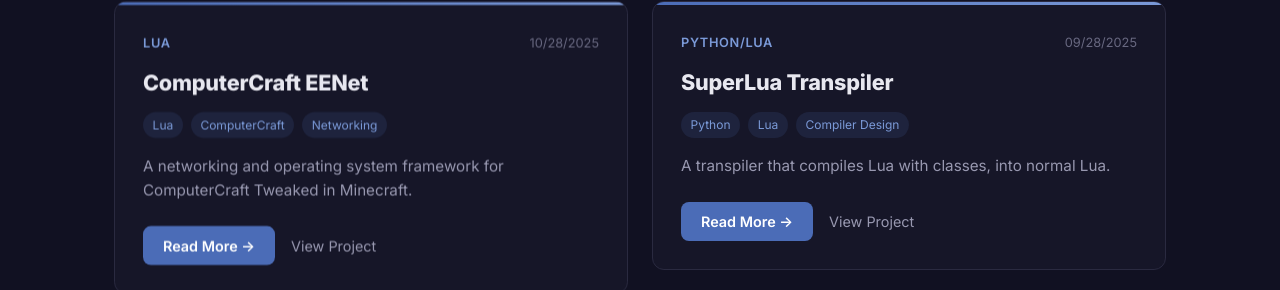
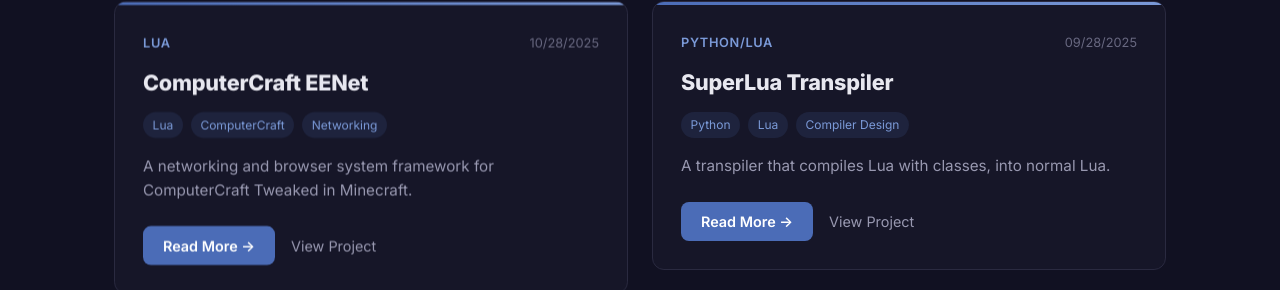
Before and after one commit to efraim132/PersonalSite, a React (Vite) app: page / in a window 1280 px wide. Shown: the part 2084-2374 px from the top of the page. Built offline with nearby package versions, Linux system fonts and the light colour scheme.

Commit message:
Add ScrollToTop component to reset scroll position on route change; update project description for clarity

```diff
--- a/src/App.tsx
+++ b/src/App.tsx
@@ -1,4 +1,5 @@
-import { Routes, Route } from 'react-router'
+import { Routes, Route, useLocation } from 'react-router'
+import { useEffect } from 'react'
 import Navbar from './components/Navbar/Navbar'
 import Footer from './components/Footer/Footer'
 import HomePage from './pages/HomePage'
@@ -6,9 +7,18 @@
 import EENetPage from './pages/EENetPage'
 import NotFoundPage from './pages/NotFoundPage'
 
+function ScrollToTop() {
+  const { pathname } = useLocation()
+  useEffect(() => {
+    window.scrollTo(0, 0)
+  }, [pathname])
+  return null
+}
+
 function App() {
   return (
     <>
+      <ScrollToTop />
       <Navbar />
       <main>
         <Routes>
--- a/src/data/projects.ts
+++ b/src/data/projects.ts
@@ -19,7 +19,7 @@
     date: '10/28/2025',
     sortDate: '2025-10-28',
     url: 'https://github.com/GrebCo/CC-Tweaked-Amazon-OS',
-    description: 'A networking and operating system framework for ComputerCraft Tweaked in Minecraft.',
+    description: 'A networking and browser system framework for ComputerCraft Tweaked in Minecraft.',
     featured: true,
     detailRoute: '/projects/eenet',
     tags: ['Lua', 'ComputerCraft', 'Networking'],
```
